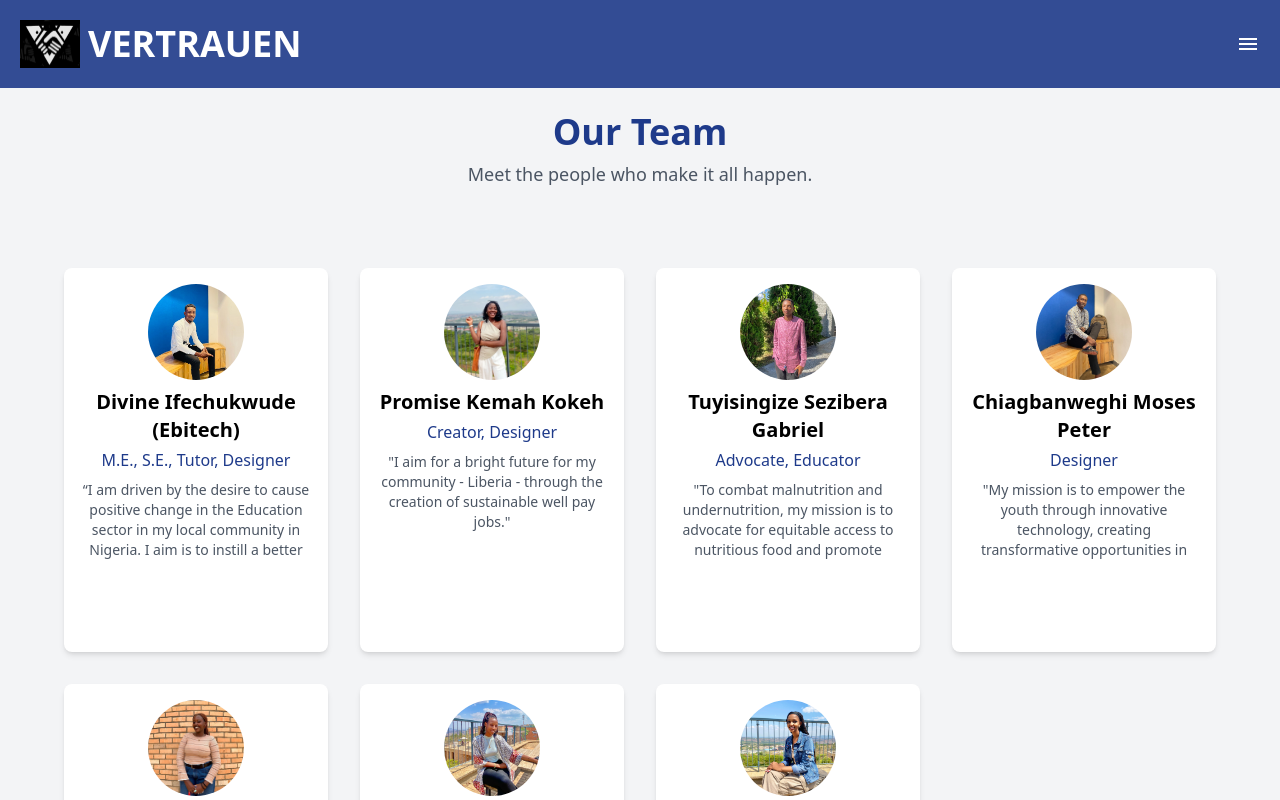
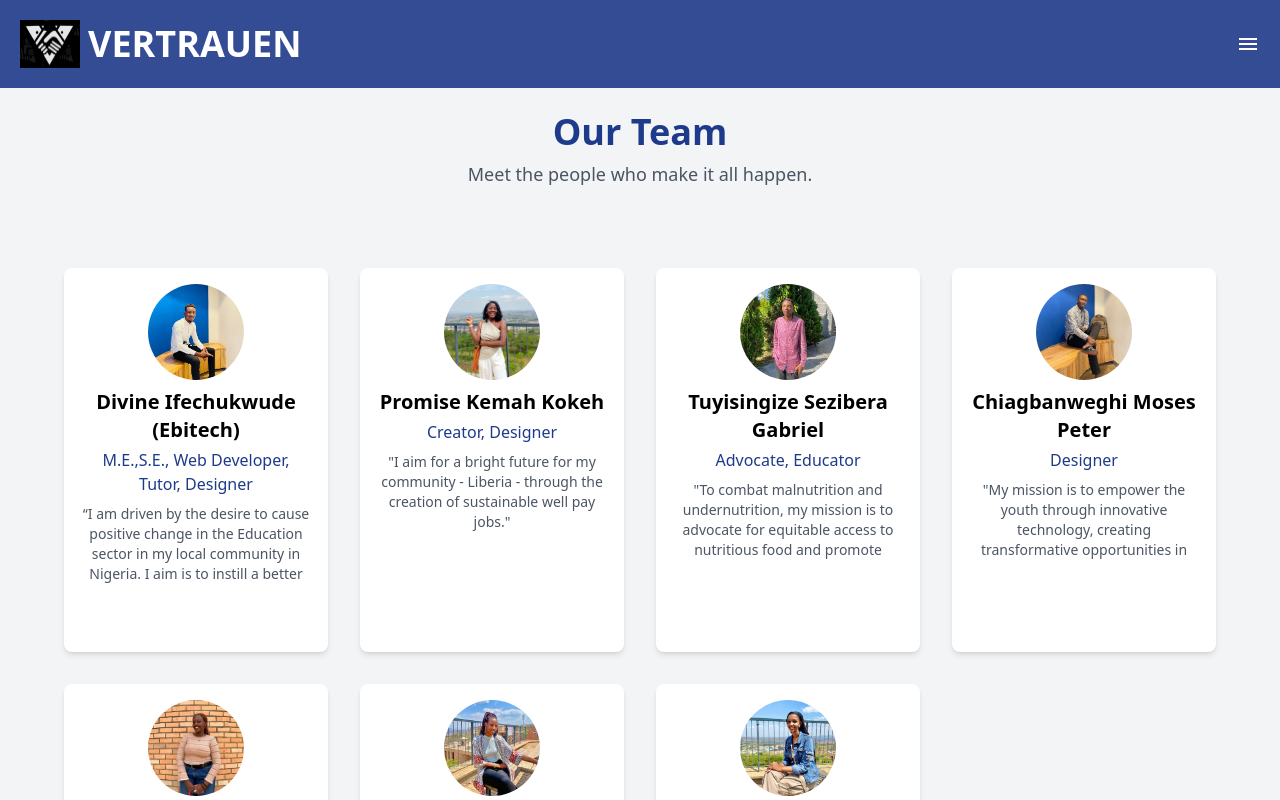
Before and after one commit to Ebi-Tech/Vertrauen, a Next.js app in the folder vertrauen-app/: page /team in a window 1280 px wide. Shown: the top 800 px of the page. Built offline with nearby package versions, Linux system fonts and the light colour scheme.

Commit message:
refactor: Update team member description and title in team page

```diff
--- a/vertrauen-app/pages/team.tsx
+++ b/vertrauen-app/pages/team.tsx
@@ -8,7 +8,7 @@ import { useState } from 'react';
 const teamMembers = [
   {
     name: 'Divine Ifechukwude (Ebitech)',
-    title: 'M.E., S.E., Tutor, Designer',
+    title: 'M.E.,S.E., Web Developer, Tutor, Designer',
     image: '/V-images/divine.jpg',
     description: '“I am driven by the desire to cause positive change in the Education sector in my local community in Nigeria. I aim is to instill a better learning mindset and create a superior learning environment for future generations within 10 years."',
   },
```
